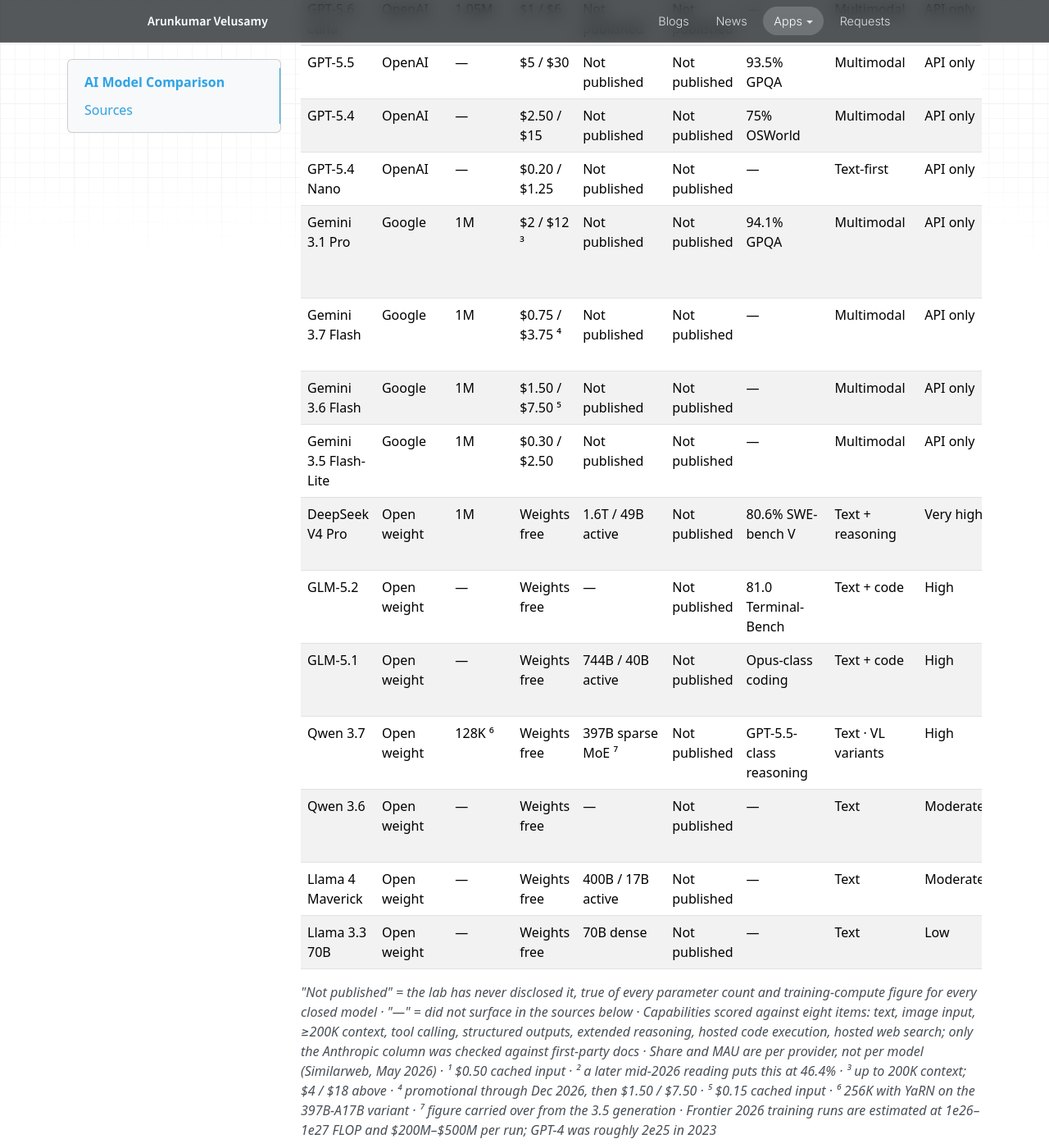
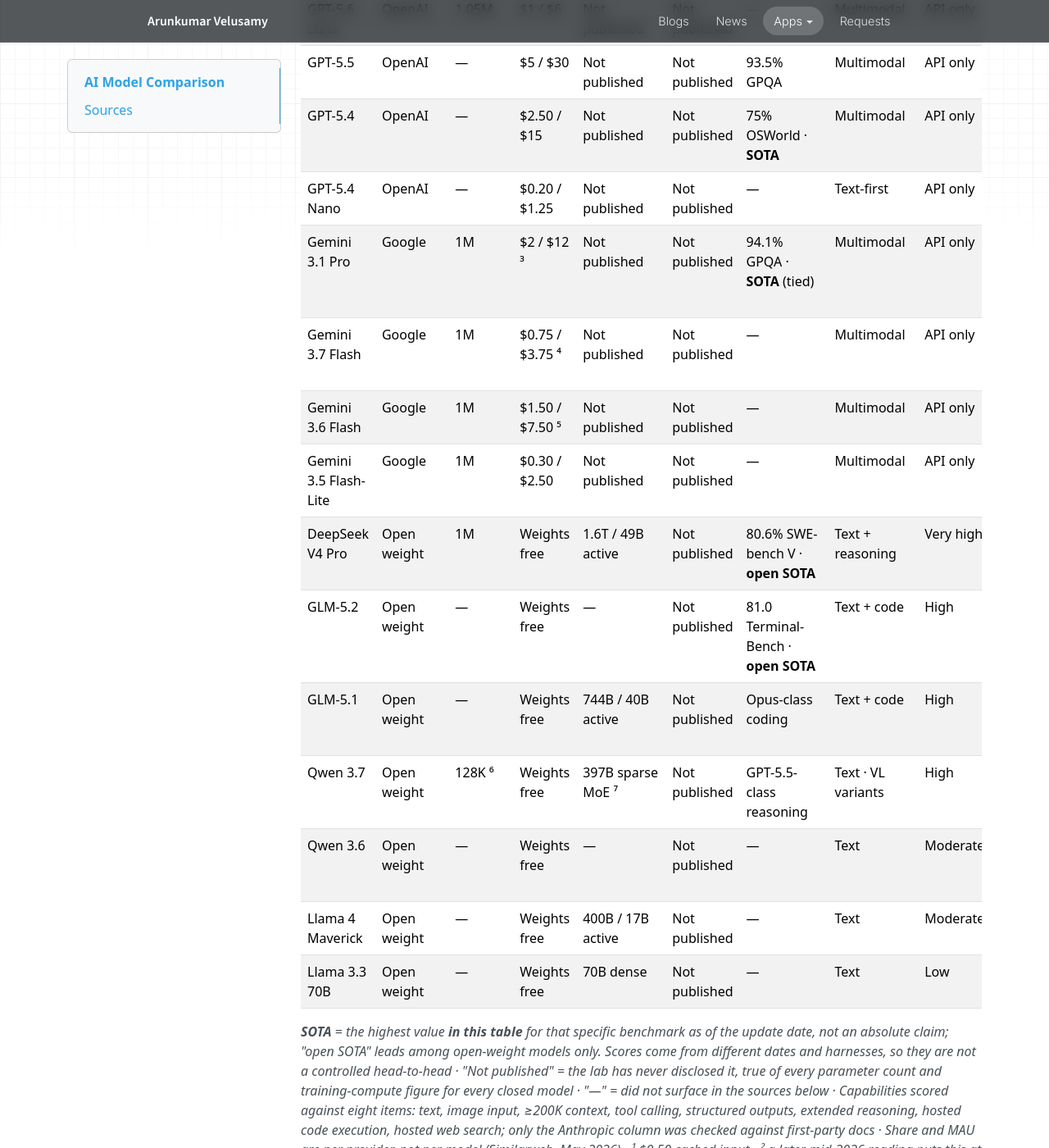
Before and after one commit to arunvelusamyd/personal-website, an MkDocs documentation site: the page built from docs/apps/model-comparison.md, in a window 1280 px wide and 1400 px high, scrolled down 859 px. Shown: the whole window at 82% size. Built offline with MkDocs 1.6.1, drawn with Linux system fonts in a browser that asks for light colours; nearby versions of some CDN libraries; some of the changed text lies outside the part shown.

Commit message:
Mark SOTA leaders in the benchmark column
Flags the leading model per benchmark inline rather than as a separate
column or a blanket badge, so the claim sits next to the metric it is
relative to. Six markers: SOTA, SOTA (tied) where two models draw, and
open SOTA for the open-weight leaders.

The footnote defines SOTA as the highest value in this table for that
specific benchmark as of the update date - not an absolute claim - since
the scores come from different harnesses and reporting dates.

Co-Authored-By: Claude Opus 5 (1M context) <noreply@anthropic.com>

```diff
--- a/docs/apps/model-comparison.md
+++ b/docs/apps/model-comparison.md
@@ -10,22 +10,22 @@
 
 | Model | Provider | Context / max out | Price in / out per 1M | Parameters | Training compute | Benchmark | Capabilities | Resource | Operational risk | Provider share · MAU |
 |---|---|---|---|---|---|---|---|---|---|---|
-| Claude Fable 5 | Anthropic | 1M / 128K | $10 / $50 | Not published | Not published | 95.0% SWE-bench V | 8 / 8 | API only | 30-day retention required; refusals | 9.2% · 245M |
+| Claude Fable 5 | Anthropic | 1M / 128K | $10 / $50 | Not published | Not published | 95.0% SWE-bench V · **SOTA** | 8 / 8 | API only | 30-day retention required; refusals | 9.2% · 245M |
 | Claude Opus 5 | Anthropic | 1M / 128K | $5 / $25 | Not published | Not published | — | 8 / 8 | API only | Refusals return HTTP 200 | 9.2% · 245M |
 | Claude Sonnet 5 | Anthropic | 1M / 128K | $2 / $10 | Not published | Not published | — | 8 / 8 | API only | Tokenizer counts ~30% more | 9.2% · 245M |
 | Claude Haiku 4.5 | Anthropic | 200K / 64K | $1 / $5 | Not published | Not published | — | 6 / 8 | API only | 200K context ceiling | 9.2% · 245M |
-| GPT-5.6 Sol | OpenAI | 1.05M | $5 / $30 ¹ | Not published | Not published | 94.1% GPQA | Multimodal | API only | No cut while tiers below fell | 53.9% ² · 1.11B |
+| GPT-5.6 Sol | OpenAI | 1.05M | $5 / $30 ¹ | Not published | Not published | 94.1% GPQA · **SOTA** (tied) | Multimodal | API only | No cut while tiers below fell | 53.9% ² · 1.11B |
 | GPT-5.6 Terra | OpenAI | 1.05M | $2.50 / $15 | Not published | Not published | — | Multimodal | API only | Cut 20% on 30 Jul 2026 | 53.9% ² · 1.11B |
 | GPT-5.6 Luna | OpenAI | 1.05M | $1 / $6 | Not published | Not published | — | Multimodal | API only | Cut 80% on 30 Jul 2026 | 53.9% ² · 1.11B |
 | GPT-5.5 | OpenAI | — | $5 / $30 | Not published | Not published | 93.5% GPQA | Multimodal | API only | Sol's price, lower score | 53.9% ² · 1.11B |
-| GPT-5.4 | OpenAI | — | $2.50 / $15 | Not published | Not published | 75% OSWorld | Multimodal | API only | Deprecation clock | 53.9% ² · 1.11B |
+| GPT-5.4 | OpenAI | — | $2.50 / $15 | Not published | Not published | 75% OSWorld · **SOTA** | Multimodal | API only | Deprecation clock | 53.9% ² · 1.11B |
 | GPT-5.4 Nano | OpenAI | — | $0.20 / $1.25 | Not published | Not published | — | Text-first | API only | Low quality ceiling | 53.9% ² · 1.11B |
-| Gemini 3.1 Pro | Google | 1M | $2 / $12 ³ | Not published | Not published | 94.1% GPQA | Multimodal | API only | Preview; price doubles >200K | 27.9% · 662M |
+| Gemini 3.1 Pro | Google | 1M | $2 / $12 ³ | Not published | Not published | 94.1% GPQA · **SOTA** (tied) | Multimodal | API only | Preview; price doubles >200K | 27.9% · 662M |
 | Gemini 3.7 Flash | Google | 1M | $0.75 / $3.75 ⁴ | Not published | Not published | — | Multimodal | API only | Promo rate doubles Dec 2026 | 27.9% · 662M |
 | Gemini 3.6 Flash | Google | 1M | $1.50 / $7.50 ⁵ | Not published | Not published | — | Multimodal | API only | None material | 27.9% · 662M |
 | Gemini 3.5 Flash-Lite | Google | 1M | $0.30 / $2.50 | Not published | Not published | — | Multimodal | API only | None material | 27.9% · 662M |
-| DeepSeek V4 Pro | Open weight | 1M | Weights free | 1.6T / 49B active | Not published | 80.6% SWE-bench V | Text + reasoning | Very high | You own serving + safety stack | — |
-| GLM-5.2 | Open weight | — | Weights free | — | Not published | 81.0 Terminal-Bench | Text + code | High | Check licence terms | — |
+| DeepSeek V4 Pro | Open weight | 1M | Weights free | 1.6T / 49B active | Not published | 80.6% SWE-bench V · **open SOTA** | Text + reasoning | Very high | You own serving + safety stack | — |
+| GLM-5.2 | Open weight | — | Weights free | — | Not published | 81.0 Terminal-Bench · **open SOTA** | Text + code | High | Check licence terms | — |
 | GLM-5.1 | Open weight | — | Weights free | 744B / 40B active | Not published | Opus-class coding | Text + code | High | Trained on Huawei Ascend | — |
 | Qwen 3.7 | Open weight | 128K ⁶ | Weights free | 397B sparse MoE ⁷ | Not published | GPT-5.5-class reasoning | Text · VL variants | High | Param figure from 3.5 sibling | — |
 | Qwen 3.6 | Open weight | — | Weights free | — | Not published | — | Text | Moderate | Not a frontier contender | — |
@@ -34,7 +34,7 @@
 
 </div>
 
-*"Not published" = the lab has never disclosed it, true of every parameter count and training-compute figure for every closed model · "—" = did not surface in the sources below · Capabilities scored against eight items: text, image input, ≥200K context, tool calling, structured outputs, extended reasoning, hosted code execution, hosted web search; only the Anthropic column was checked against first-party docs · Share and MAU are per provider, not per model (Similarweb, May 2026) · ¹ $0.50 cached input · ² a later mid-2026 reading puts this at 46.4% · ³ up to 200K context; $4 / $18 above · ⁴ promotional through Dec 2026, then $1.50 / $7.50 · ⁵ $0.15 cached input · ⁶ 256K with YaRN on the 397B-A17B variant · ⁷ figure carried over from the 3.5 generation · Frontier 2026 training runs are estimated at 1e26–1e27 FLOP and $200M–$500M per run; GPT-4 was roughly 2e25 in 2023*
+***SOTA** = the highest value **in this table** for that specific benchmark as of the update date, not an absolute claim; "open SOTA" leads among open-weight models only. Scores come from different dates and harnesses, so they are not a controlled head-to-head · "Not published" = the lab has never disclosed it, true of every parameter count and training-compute figure for every closed model · "—" = did not surface in the sources below · Capabilities scored against eight items: text, image input, ≥200K context, tool calling, structured outputs, extended reasoning, hosted code execution, hosted web search; only the Anthropic column was checked against first-party docs · Share and MAU are per provider, not per model (Similarweb, May 2026) · ¹ $0.50 cached input · ² a later mid-2026 reading puts this at 46.4% · ³ up to 200K context; $4 / $18 above · ⁴ promotional through Dec 2026, then $1.50 / $7.50 · ⁵ $0.15 cached input · ⁶ 256K with YaRN on the 397B-A17B variant · ⁷ figure carried over from the 3.5 generation · Frontier 2026 training runs are estimated at 1e26–1e27 FLOP and $200M–$500M per run; GPT-4 was roughly 2e25 in 2023*
 
 ---
 
```
Also changed, not shown: PROJECT_SPEC.md (+2 -1 lines).
